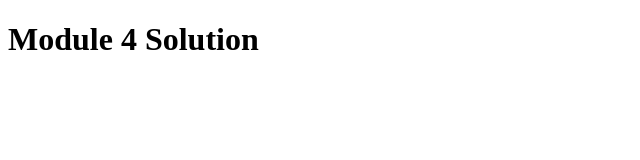
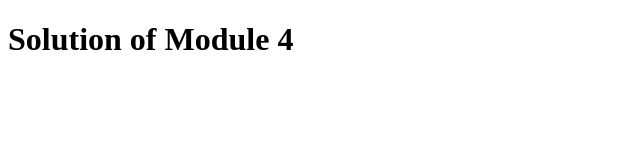
Before and after one commit to anilkumarguptaltts/HTML-CSS, a plain HTML site: page module4/index.html in a window 1280 px wide. Shown: the whole page, without its empty margins (0-640 px from the left). Drawn offline with Linux system fonts and the light colour scheme.

Commit message:
text chnage

```diff
--- a/module4/index.html
+++ b/module4/index.html
@@ -6,6 +6,6 @@
   <script src="script.js"></script>
 </head>
 <body>
-  <h1>Module 4 Solution</h1>
+  <h1>Solution of Module 4</h1>
 </body>
 </html>
```
